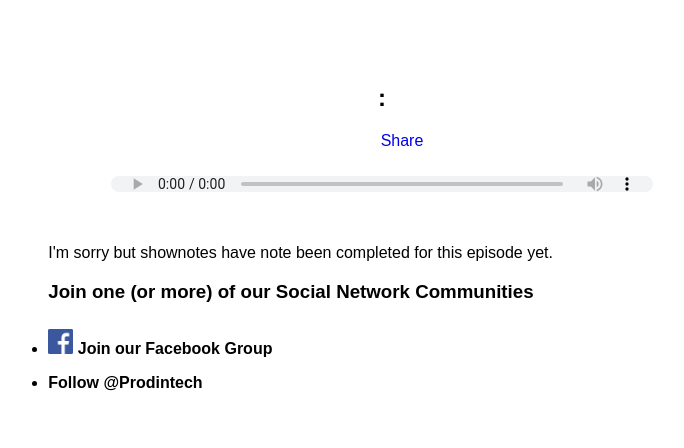
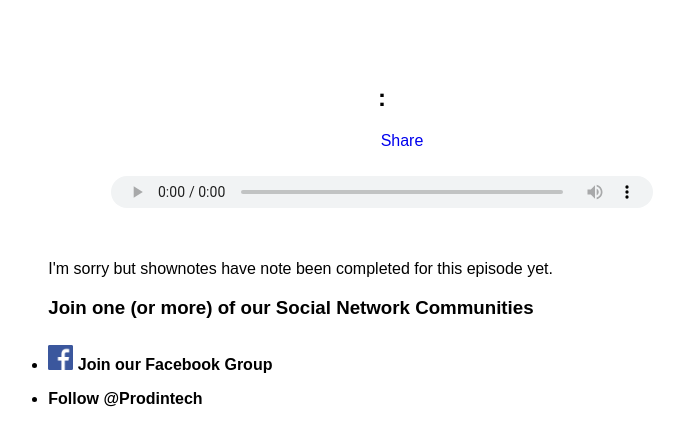
Before and after one commit to kjaymiller/productivity-in-tech, a Flask app: template app/templates/play.html in a window 1280 px wide. Shown: the top 448 px of the page, without its empty margins (258-942 px from the left). Run offline with Flask 2, Linux system fonts and the light colour scheme; the template is opened without the code that fills it, so the values that code supplies are empty; parts of the project's set-up code (start-up, migrations or seed data) failed here and were passed over; some libraries are stand-ins or nearby versions.

Commit message:
increased height

```diff
--- a/app/static/css/play.css
+++ b/app/static/css/play.css
@@ -70,7 +70,7 @@
     width: 65%;
     text-align: center;
     padding-top: 10px;
-    height: 1em;
+    height: 2em;
     }
 
 .nav {
```
